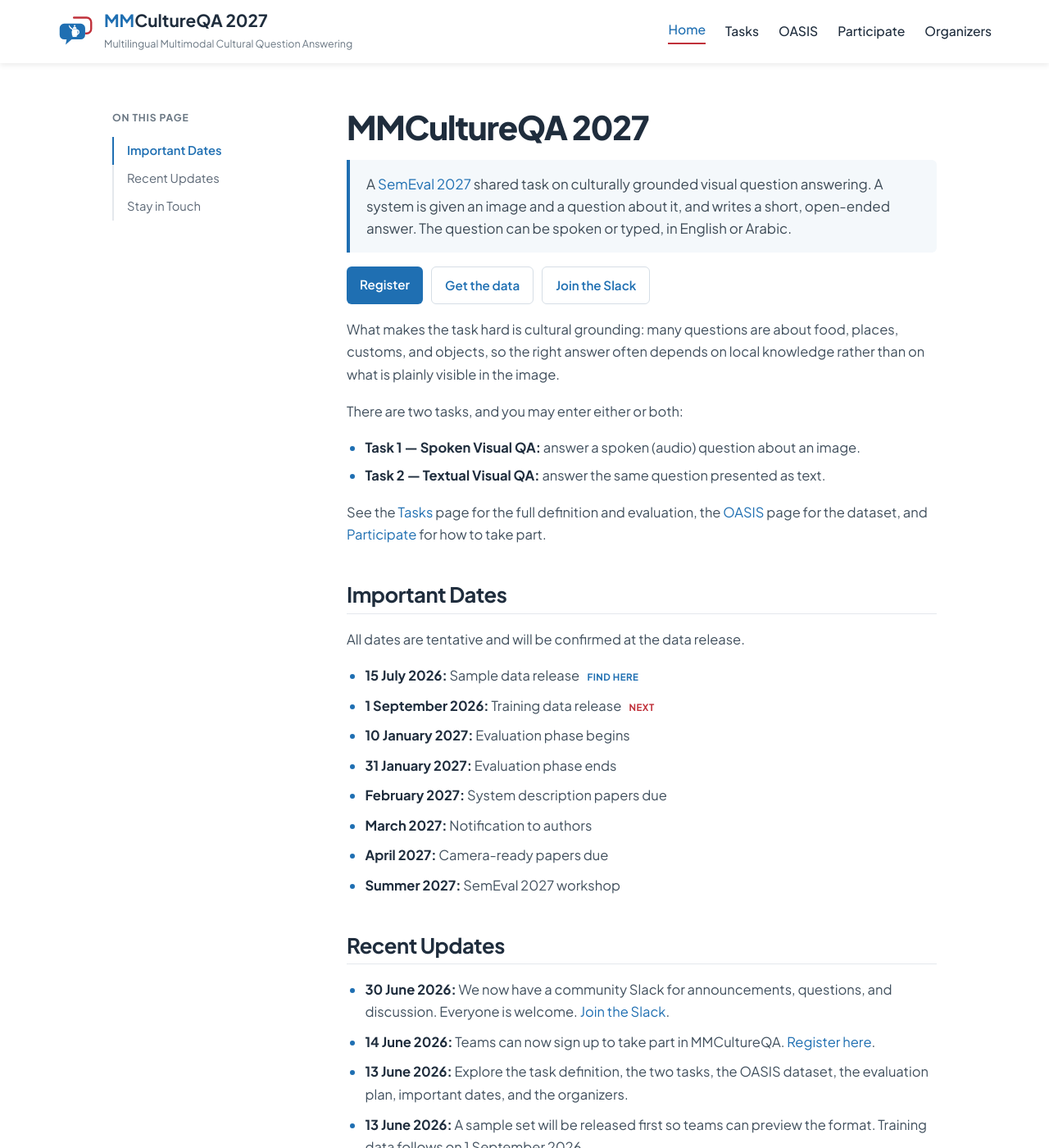
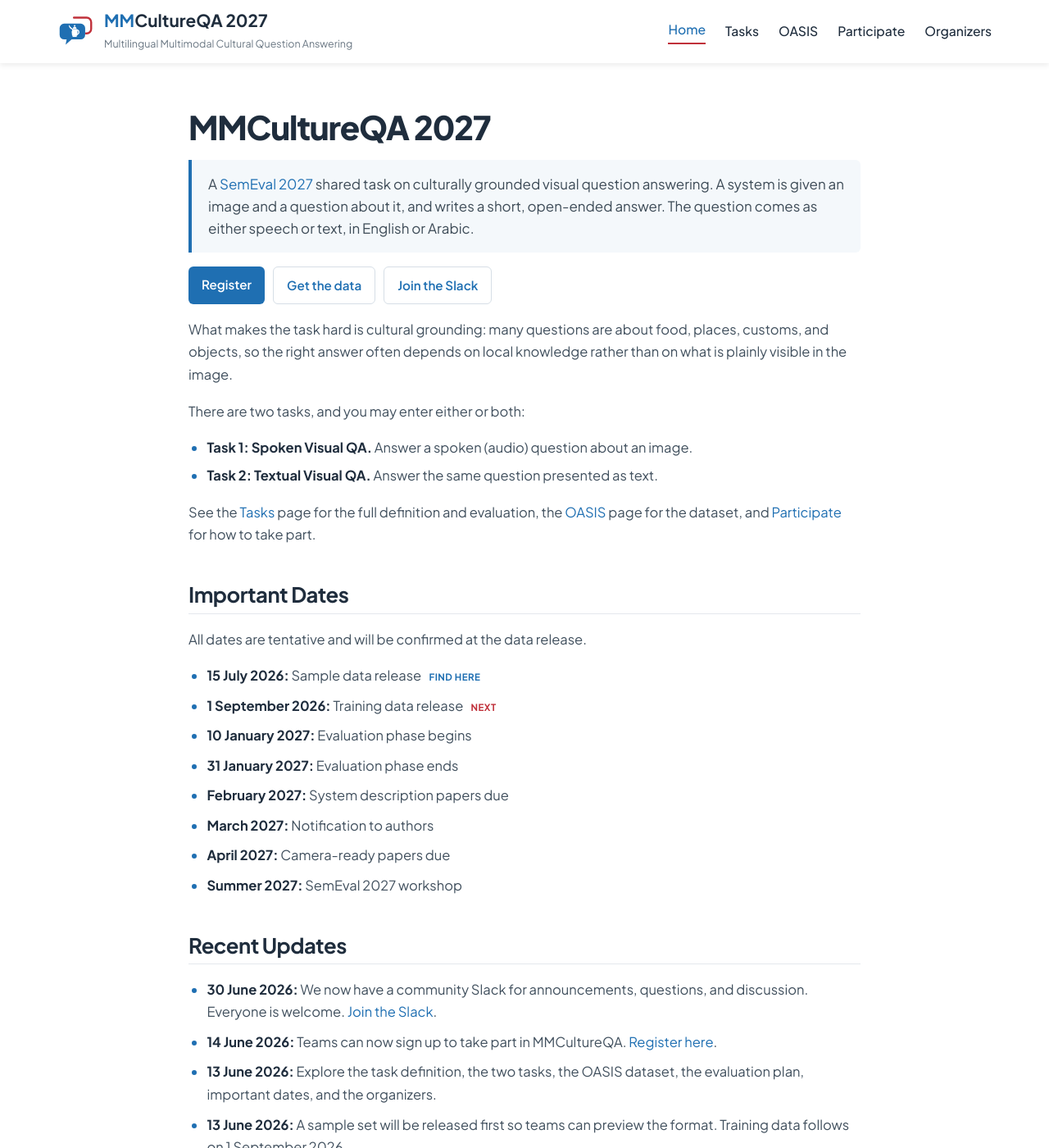
Before and after one commit to mmcultureqa-semeval27/mmcultureqa-semeval27.github.io, a Jekyll site: the page built from index.md, in a window 1280 px wide and 1400 px high. Shown: the whole window at 82% size. Built offline with Jekyll 4.4.1, drawn with Linux system fonts in a browser that asks for light colours; some of the changed text lies outside the part shown.

Commit message:
Polish copy and layout: no em dashes, reword question modality, align reading column, balance header/footer, improve mobile
- Reword 'spoken or typed' to 'either speech or text'
- Remove all em dashes (use colons/periods instead)
- Align the reading column to the container's left edge (matching header/footer)
  and move the table of contents to the right; give Home a single centered column
- Balance footer spacing and add a top border so header and footer feel matched
- Add a small-screen breakpoint: tighter spacing, full-width buttons on phones

Co-Authored-By: Claude Opus 4.8 <noreply@anthropic.com>

```diff
--- a/_layouts/default.html
+++ b/_layouts/default.html
@@ -6,18 +6,20 @@
     {% include header.html %}
 
     <div class="sec section-padding">
-      <div class="container doc">
+      <div class="container doc{% if page.toc == false %} doc-no-toc{% endif %}">
+        <main id="main-content" class="doc-main layout-content">
+          <div class="content">
+            {{ content }}
+          </div>
+        </main>
+        {% unless page.toc == false %}
         <aside class="doc-toc">
           <div class="toc-wrap">
             <p class="toc-title">On this page</p>
             <nav class="toc-list" aria-label="On this page"></nav>
           </div>
         </aside>
-        <main id="main-content" class="doc-main layout-content">
-          <div class="content">
-            {{ content }}
-          </div>
-        </main>
+        {% endunless %}
       </div>
     </div>
 
--- a/_sass/_base.scss
+++ b/_sass/_base.scss
@@ -67,9 +67,15 @@ h1, h2, h3, h4 { color: var(--ink); font-weight: 700; line-height: 1.22; letter-
 /* ===================================================================
    Document layout: sticky TOC sidebar + content
 =================================================================== */
-.doc { display: flex; gap: 56px; justify-content: center; }
-.doc-toc { flex: 0 0 230px; }
-.doc-main { flex: 1 1 700px; max-width: 720px; min-width: 0; }
+/* Reading column sits at the container's left edge (aligned with the header
+   logo and footer); the table of contents sits to its right. */
+.doc { display: flex; gap: 56px; align-items: flex-start; }
+.doc-main { flex: 1 1 auto; max-width: 760px; min-width: 0; }
+.doc-toc { flex: 0 0 220px; }
+
+/* Pages with `toc: false` (e.g. Home) get a single centered column. */
+.doc-no-toc { display: block; }
+.doc-no-toc .doc-main { max-width: 820px; margin: 0 auto; }
 
 .toc-wrap { position: sticky; top: 92px; }
 .toc-title {
@@ -191,9 +197,9 @@ h1, h2, h3, h4 { color: var(--ink); font-weight: 700; line-height: 1.22; letter-
 /* ===================================================================
    Footer
 =================================================================== */
-.site-footer { background: var(--footer-bg); padding: 50px 0; text-align: center; color: var(--muted); }
-.site-footer .f-name { font-size: 1.15rem; font-weight: 700; color: var(--ink); }
-.site-footer p { margin: 6px 0; }
+.site-footer { background: var(--footer-bg); border-top: 1px solid var(--line); padding: 36px 0; text-align: center; color: var(--muted); font-size: .92rem; }
+.site-footer .f-name { font-size: 1.15rem; font-weight: 700; color: var(--ink); margin-bottom: 4px; }
+.site-footer p { margin: 5px 0; }
 .site-footer a { color: var(--ink); }
 .site-footer a:hover { color: var(--primary); }
 
@@ -211,9 +217,10 @@ h1, h2, h3, h4 { color: var(--ink); font-weight: 700; line-height: 1.22; letter-
    Responsive
 =================================================================== */
 @media (max-width: 900px) {
+  .section-padding { padding: 36px 0 48px; }
   .doc { display: block; }
   .doc-toc { display: none; }
-  .doc-main { max-width: none; }
+  .doc-main, .doc-no-toc .doc-main { max-width: none; margin: 0; }
 
   .nav-toggle { display: block; }
   .site-tagline { display: none; }
@@ -231,3 +238,10 @@ h1, h2, h3, h4 { color: var(--ink); font-weight: 700; line-height: 1.22; letter-
   .content h1 { font-size: 1.9rem; }
   .content h2 { font-size: 1.4rem; }
 }
+
+@media (max-width: 560px) {
+  .content h1 { font-size: 1.7rem; }
+  .lead-box { font-size: 1rem; padding: 14px 16px; }
+  .buttons { gap: 8px; }
+  .buttons .btn { flex: 1 1 auto; text-align: center; }
+}
--- a/index.md
+++ b/index.md
@@ -1,11 +1,12 @@
 ---
 title: "Home"
 description: "SemEval 2027 shared task on multilingual multimodal cultural question answering: open-ended visual question answering in English and Arabic varieties, with spoken and textual questions."
+toc: false
 ---
 
 # MMCultureQA 2027
 
-<p class="lead-box">A <a href="https://semeval.github.io/SemEval2027/" rel="noopener" target="_blank">SemEval 2027</a> shared task on culturally grounded visual question answering. A system is given an image and a question about it, and writes a short, open-ended answer. The question can be spoken or typed, in English or Arabic.</p>
+<p class="lead-box">A <a href="https://semeval.github.io/SemEval2027/" rel="noopener" target="_blank">SemEval 2027</a> shared task on culturally grounded visual question answering. A system is given an image and a question about it, and writes a short, open-ended answer. The question comes as either speech or text, in English or Arabic.</p>
 
 <p class="buttons">
   <a class="btn" href="{{ site.registration_url }}" rel="noopener" target="_blank">Register</a>
@@ -17,8 +18,8 @@ What makes the task hard is cultural grounding: many questions are about food, p
 
 There are two tasks, and you may enter either or both:
 
-- **Task 1 — Spoken Visual QA:** answer a spoken (audio) question about an image.
-- **Task 2 — Textual Visual QA:** answer the same question presented as text.
+- **Task 1: Spoken Visual QA.** Answer a spoken (audio) question about an image.
+- **Task 2: Textual Visual QA.** Answer the same question presented as text.
 
 See the [Tasks](/tasks/) page for the full definition and evaluation, the [OASIS](/oasis/) page for the dataset, and [Participate](/participate/) for how to take part.
 
@@ -43,4 +44,4 @@ All dates are tentative and will be confirmed at the data release.
 
 ## Stay in Touch
 
-[Join our Slack]({{ site.slack_url }}) for announcements, questions, and discussion — it is the best place to keep up with the task. For anything else, reach the [organizers](/organizers/).
+[Join our Slack]({{ site.slack_url }}) for announcements, questions, and discussion. It is the best place to keep up with the task. For anything else, reach the [organizers](/organizers/).
```
